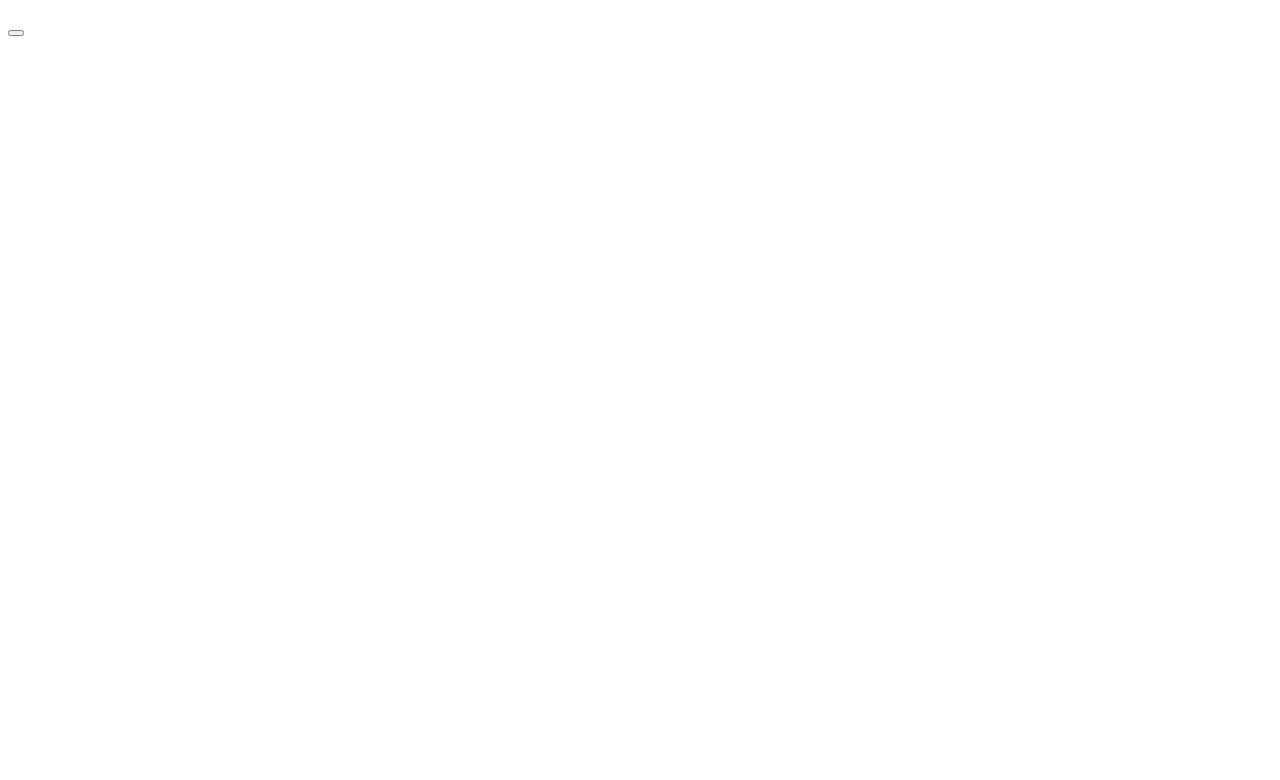
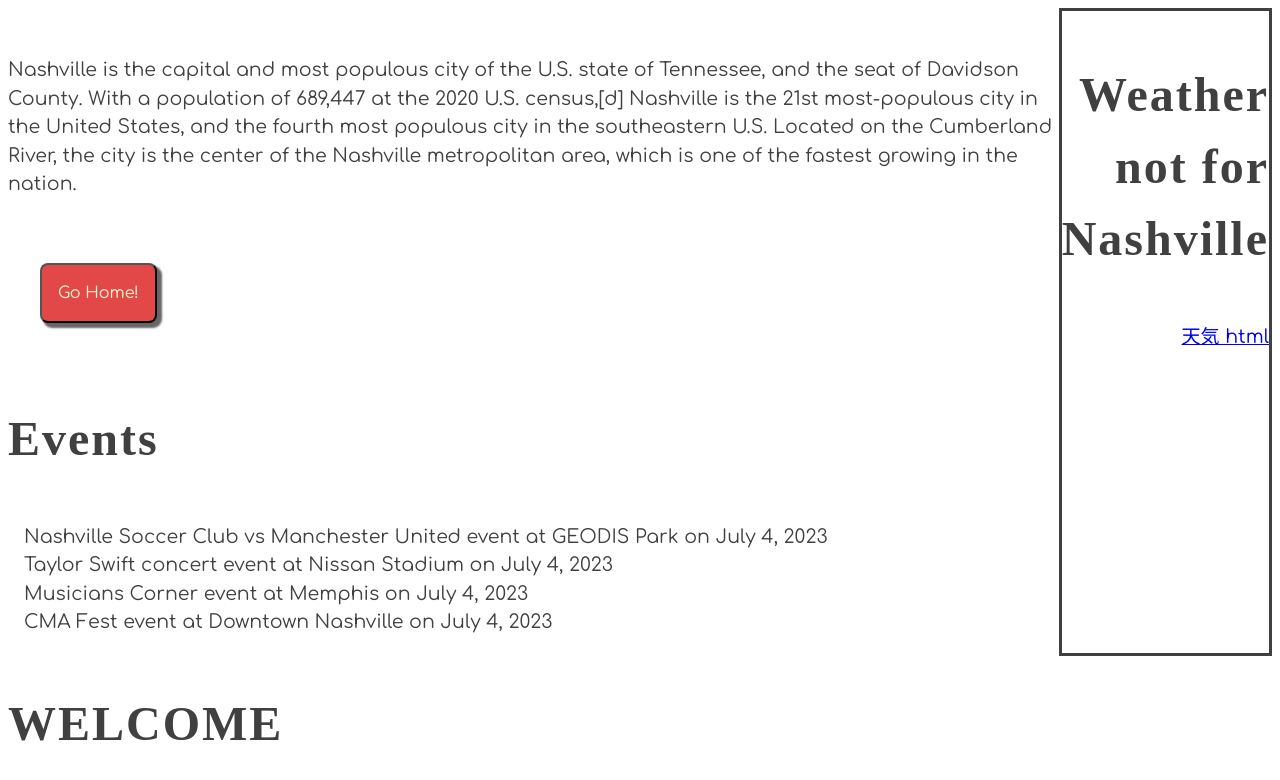
Before and after one commit to NSS-Day-Cohort-65/Worlds_Worst_Website-TaylorSwift, a plain HTML site: page index.html in a window 1280 px wide. Drawn offline with Linux system fonts and the light colour scheme; a script that the page names is missing; a web font is replaced by a local one.

Commit message:
adding text, weather and events

```diff
--- a/index.html
+++ b/index.html
@@ -5,30 +5,32 @@
     <meta http-equiv="X-UA-Compatible" content="IE=edge">
     <meta name="viewport" content="width=device-width, initial-scale=1.0">
     <title>Document</title>
+    <link rel="stylesheet" href="./styles/main.css">
 </head>
 <body>
-    <main>
-        <article class="">
-            <section class="">
-                <h3></h3>
-                <p></p>
+    <main id="container">
+        <article class="mainBox">
+            <section class="NashvilleInfo">
+                <h1></h1>
+
+                <p>Nashville is the capital and most populous city of the U.S. state of Tennessee, and the seat of Davidson County. With a population of 689,447 at the 2020 U.S. census,[d] Nashville is the 21st most-populous city in the United States, and the fourth most populous city in the southeastern U.S. Located on the Cumberland River, the city is the center of the Nashville metropolitan area, which is one of the fastest growing in the nation.</p>
+                <section class="buttonToHome">
+                    <h3></h3>
+                    <button type="button" id="homeButton" onClick="window.location.reload();" >Go Home!</button>
+                </section>
+                <section class="events">
+                    <h3>Events</h3>
+                    <div id="eventItems"></div>
+                </section>
             </section>
 
-            <section class="">
-                <h3></h3>
-                <button></button>
-            </section>
 
-            <section class="">
-                <h3></h3>
-                <ul>
 
-                </ul>
-            </section>
 
-            <aside class="">
-                <h3></h3>
 
+            <aside class="weather">
+                <h3>Weather not for Nashville</h3>
+                <div id="ww_28246ef92b212" v='1.3' loc='id' a='{"t":"horizontal","lang":"ja","sl_lpl":1,"ids":["wl3631"],"font":"Arial","sl_ics":"one_a","sl_sot":"fahrenheit","cl_bkg":"image","cl_font":"#FFFFFF","cl_cloud":"#FFFFFF","cl_persp":"#81D4FA","cl_sun":"#FFC107","cl_moon":"#FFC107","cl_thund":"#FF5722"}'><a href="https://weatherwidget.org/ja/" id="ww_28246ef92b212_u" target="_blank">天気 html</a></div><script async src="https://app1.weatherwidget.org/js/?id=ww_28246ef92b212"></script>
             </aside>
 
         </article>
@@ -36,8 +38,9 @@
 
 
         <footer>
-            <h1></h1>
+            <h1>WELCOME</h1>
         </footer>
     </main>
+    <script type="module" src="./scripts/main.js"></script>
 </body>
 </html>
--- a/scripts/database.js
+++ b/scripts/database.js
@@ -26,5 +26,5 @@ const database = [
 ]
 
 export const getEventsDatabase = () => {
-    database.map (event => ({...event}))
+    return database.map(event => ({...event}))
 }
--- a/scripts/events.js
+++ b/scripts/events.js
@@ -1,3 +1,15 @@
 import { getEventsDatabase } from "./database.js";
 
 const events = getEventsDatabase()
+console.log(events[0])
+export const Events = () => {
+    let html = "<ul>"
+    const listItems = events.map(event => {
+        return `<li>${event.name} event at ${event.location} on ${event.date}</li>`
+
+    })
+    html += listItems.join("")
+    html += "</ul>"
+
+    return html
+}
--- a/scripts/main.js
+++ b/scripts/main.js
@@ -0,0 +1,19 @@
+import { Events } from "./events.js"
+
+document.addEventListener(
+    "click",
+    (event) => {
+        if(event.target.id === "homeButton") {
+            window.alert("Alredy home!")
+        }
+
+    }
+)
+
+const mainContainer = document.querySelector("#eventItems")
+
+const renderAllHTML = () => {
+    mainContainer.innerHTML = Events()
+}
+
+renderAllHTML()
--- /dev/null
+++ b/styles/details.css
@@ -0,0 +1,18 @@
+/* You need to create the rest of styles for the layout shown */
+.choices{
+    display: flex;
+}
+.options {
+    flex-basis: 24%;
+    margin: 0 2rem;
+    border: 2px outset rgb(227, 72, 72);
+    padding: 1rem;
+    border-radius: 0.5rem;
+    box-shadow: 0.25rem 0.25rem 0.5rem rgb(143, 143, 143);
+}
+.types {
+    width: unset;
+    padding: 10px;
+    border: none;
+    box-shadow: none;
+}
--- a/styles/main.css
+++ b/styles/main.css
@@ -0,0 +1,47 @@
+@import "details.css";
+@import url("https://fonts.googleapis.com/css?family=Comfortaa|Patua+One");
+
+/*Typography
+--------------------------------------------------------------*/
+body,
+button,
+input,
+select,
+textarea {
+	color: #404040;
+	font-family: "Comfortaa", Arial, sans-serif;
+	font-size: 19px;
+	line-height: 1.5;
+}
+
+h1,h2,h3,h4,h5,h6 {
+  font-size: 3rem;
+  font-family: "Patua One", serif;
+  letter-spacing: 2px;
+}
+
+ul {
+    list-style-type: none;
+    padding-inline-start: 1rem;
+
+}
+
+#homeButton {
+    margin: 1rem 0 2rem 2rem;
+    padding: 1rem;
+    border-radius: 8px;
+    background-color: rgb(227, 72, 72);
+    color: lightgoldenrodyellow;
+    font-size: 1rem;
+    box-shadow: 4px 4px 2px 1px rgba(0, 0, 0, 0.6);
+}
+
+aside {
+    flex: left;
+    border: solid;
+    text-align: right;
+}
+
+.mainBox {
+    display: flex;
+}
```
